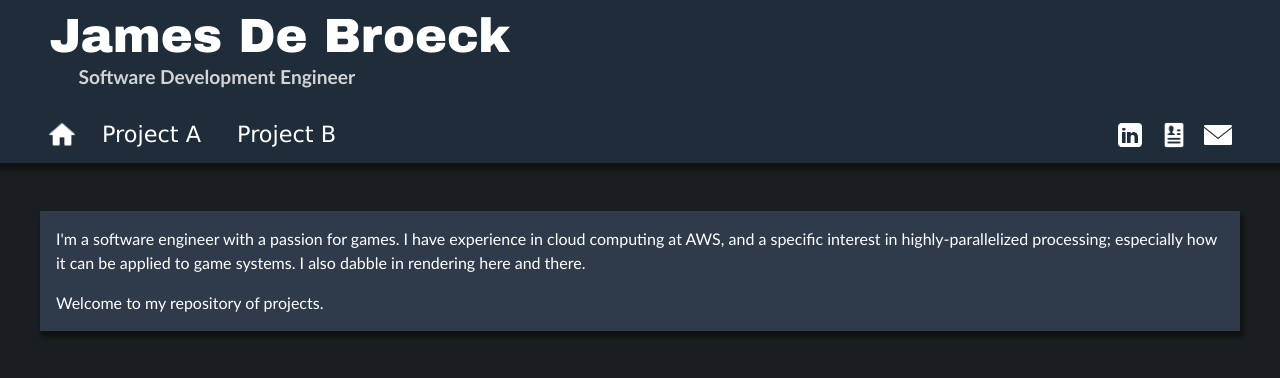
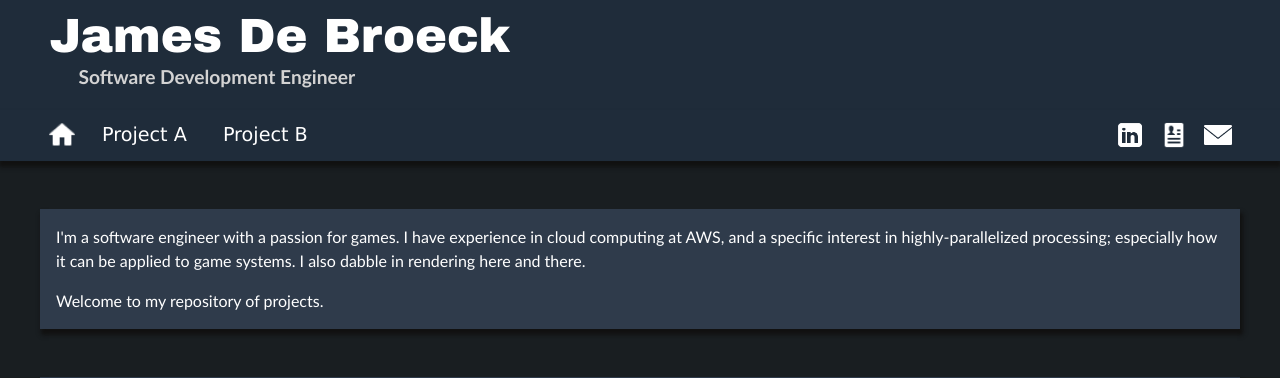
Before and after one commit to debroejm/portfolio, a Flask app: page / in a window 1280 px wide. Shown: the top 378 px of the page. Run offline with Flask 3, Linux system fonts and the light colour scheme.

Commit message:
css: Tighten up some styling
Tweak some parameters to make things look slightly better

```diff
--- a/static/style.css
+++ b/static/style.css
@@ -60,7 +60,7 @@ body {
     margin: 0 auto;
     padding: 0;
     font-family: "Verdana", "sans-serif";
-    font-size: 1.4em;
+    font-size: 1.2em;
 }
 
 #navbar-list {
@@ -100,6 +100,10 @@ body {
 
 .navbar-icon-img:hover {
     filter: opacity(50%);
+}
+
+#navbar li a {
+    margin: 3px 0 0;
 }
 
 #navbar li:not(.navbar-icon) a {
```
